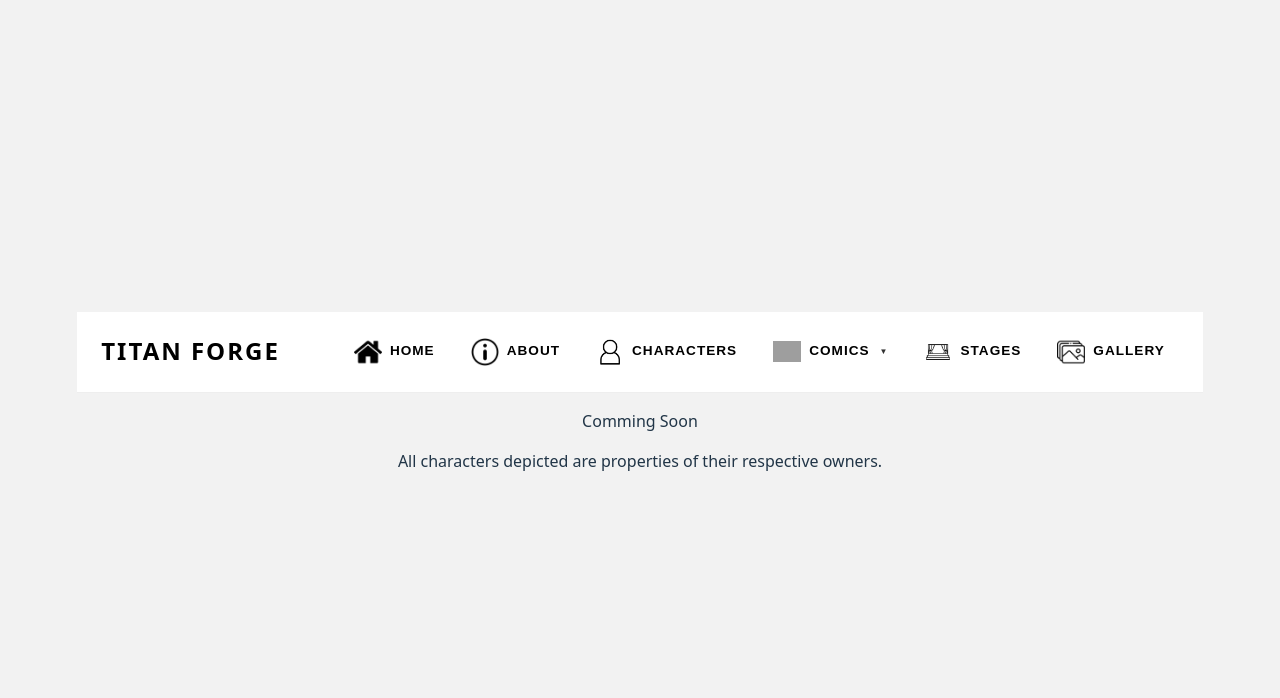
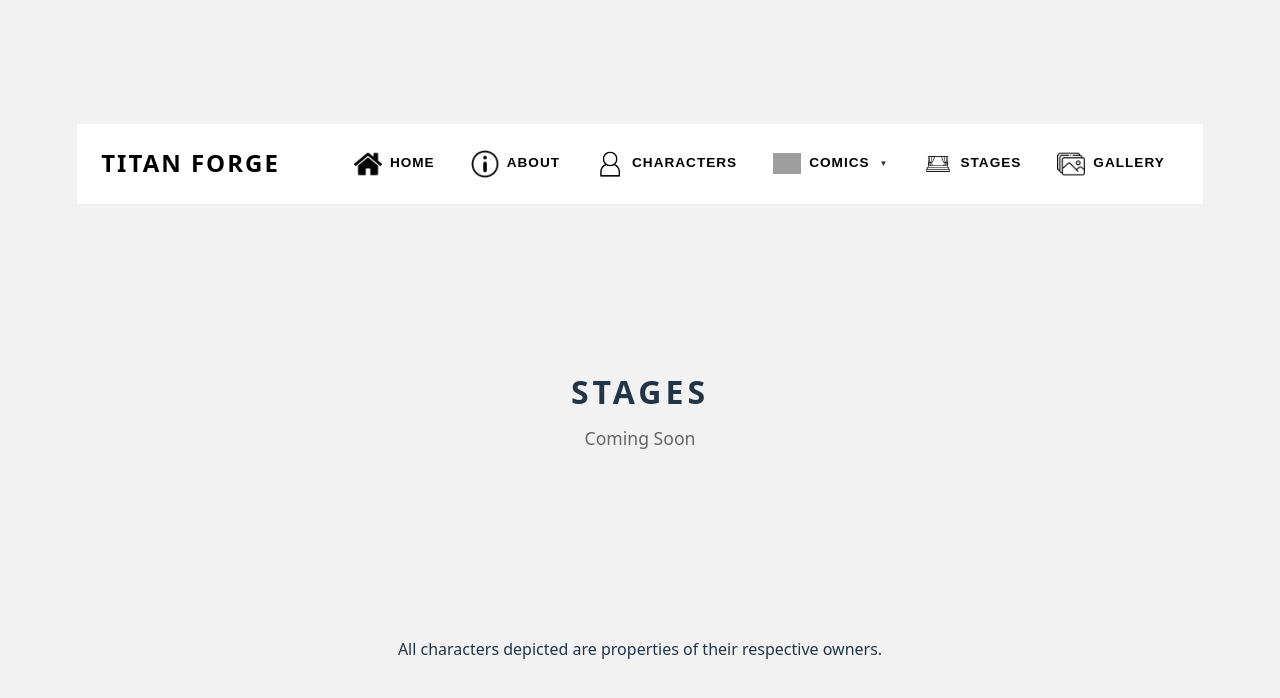
Before and after one commit to roy-is-our-boy13/UniverseOfHeroes, a React (Vite) app: page /stages in a window 1280 px wide. Shown: the top 698 px of the page. Built offline with nearby package versions, Linux system fonts and the light colour scheme; grey boxes are pictures that could not be loaded.

Commit message:
Made some updates for the stages.
Made some updates for the stages.

```diff
--- a/src/App.css
+++ b/src/App.css
@@ -500,3 +500,29 @@
 .about-description:last-child {
   margin-bottom: 0;
 }
+
+/* Stages page */
+.stages-page {
+  padding: 3rem 2rem;
+  text-align: center;
+  min-height: 40vh;
+  display: flex;
+  flex-direction: column;
+  align-items: center;
+  justify-content: center;
+  gap: 1rem;
+}
+
+.stages-title {
+  margin: 0;
+  font-size: 2rem;
+  text-transform: uppercase;
+  letter-spacing: 4px;
+  color: #213547;
+}
+
+.stages-message {
+  margin: 0;
+  font-size: 1.1rem;
+  color: #666;
+}
--- a/src/components/Stages.jsx
+++ b/src/components/Stages.jsx
@@ -1,9 +1,13 @@
 import { useNavigate } from 'react-router-dom';
-function Stages()
-{
-    return (
-    <p>Comming Soon</p>
-);
+import '../App.css';
+
+function Stages() {
+  return (
+    <div className="stages-page">
+      <h1 className="stages-title">Stages</h1>
+      <p className="stages-message">Coming Soon</p>
+    </div>
+  );
 }
 
 export default Stages;
```
